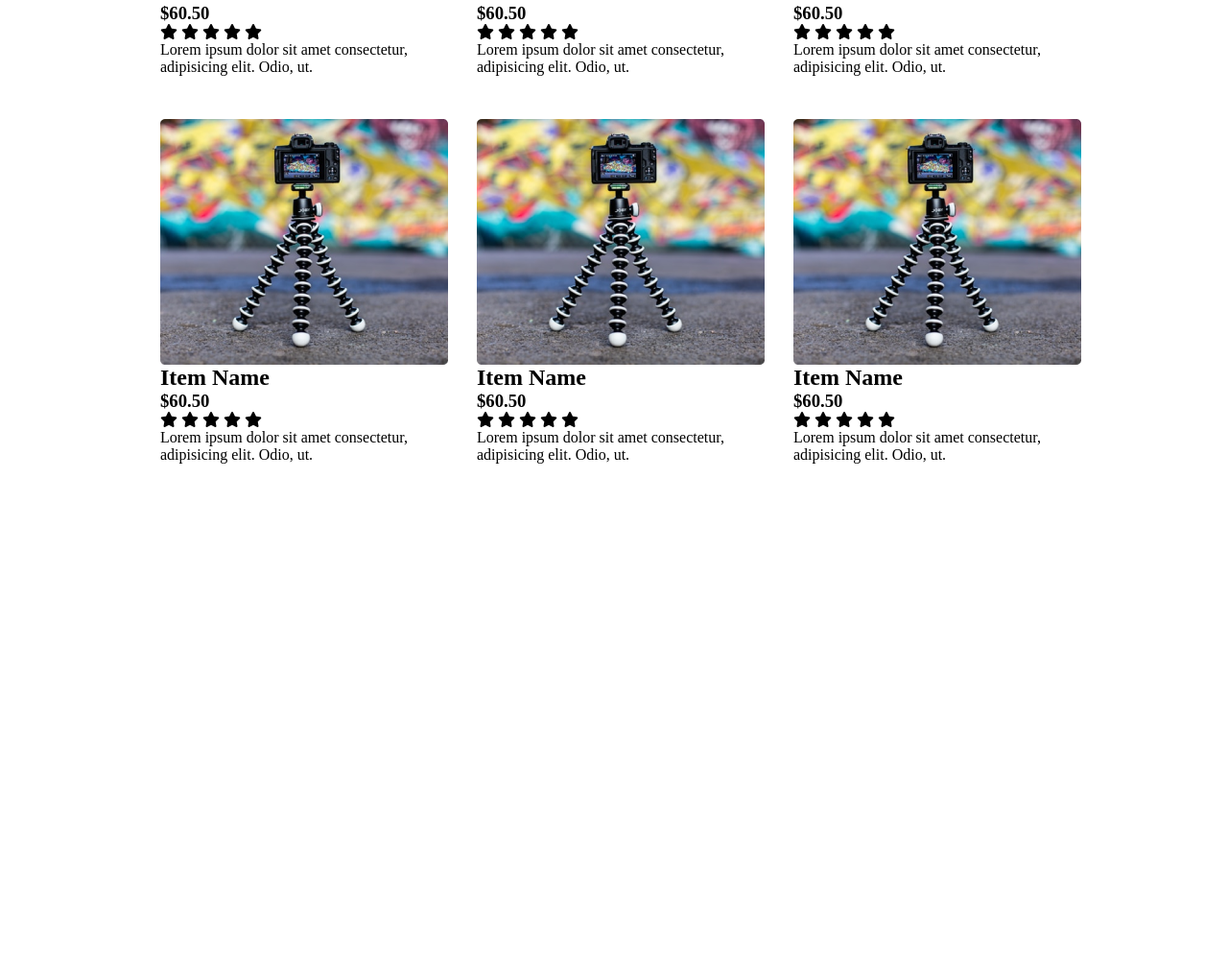
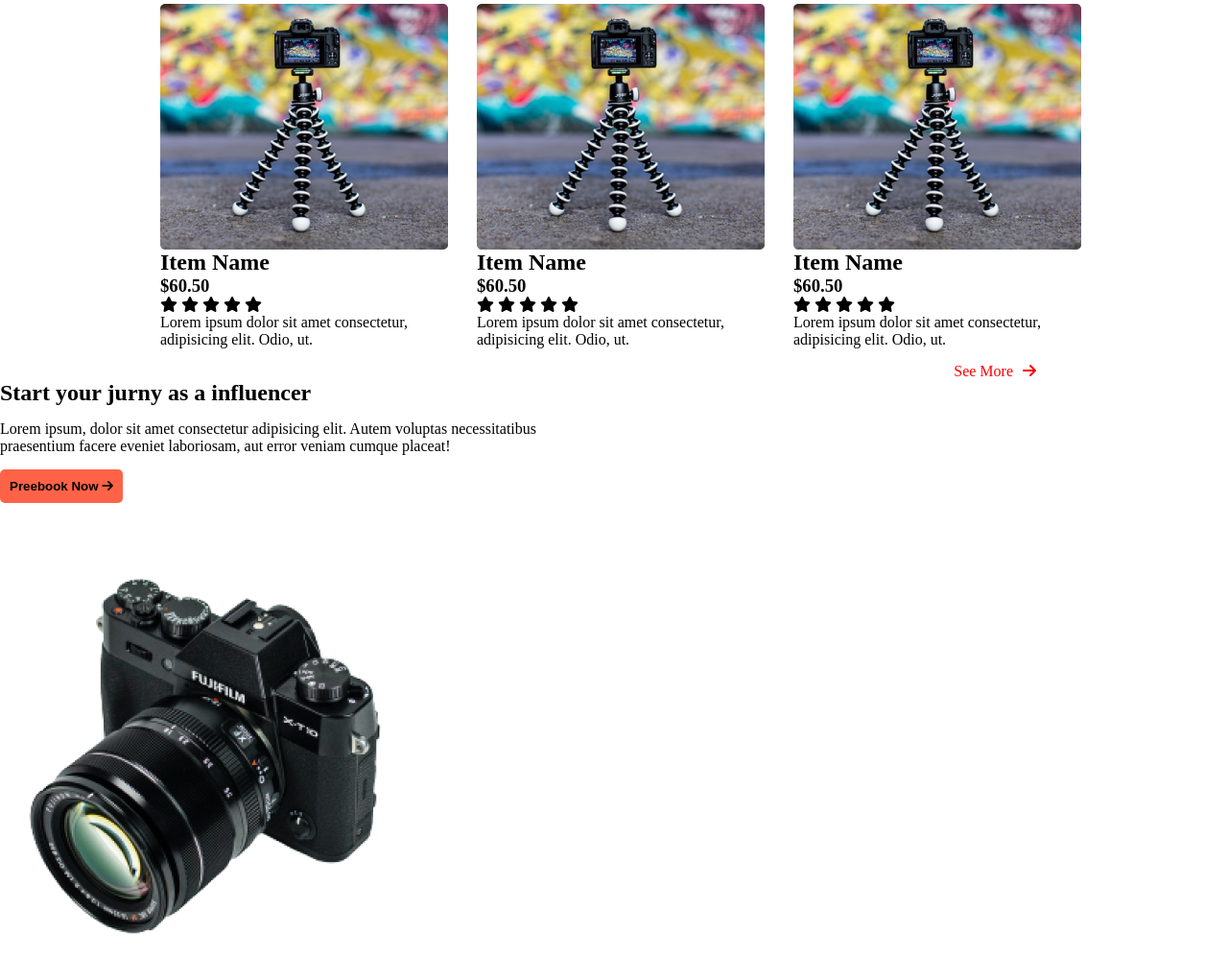
Before and after one commit to Anis1020/influencer-project-respon, a plain HTML site: page index.html in a window 1280 px wide. Shown: the part 1510-2507 px from the top of the page at 96% size. Before the commit the page ends 2008 px from the top, so only its background shows below. Drawn offline with Linux system fonts and the light colour scheme.

Commit message:
again some edite

```diff
--- a/index.html
+++ b/index.html
@@ -42,8 +42,8 @@
      </div>
     </header>
     <main>
-        <section>
-            <div class="brand-section">
+        <section class="brand-section">
+
             <div class="alibaba">
                 <img src="./logos/Alibaba.svg" alt="">
             </div>
@@ -65,7 +65,7 @@
             <div class="alibaba">
                 <img src="./logos/Target.svg" alt="">
             </div>
-        </div>
+
         </section>
 
         <!-- popular collection section start here -->
@@ -199,8 +199,21 @@
                     <p>Lorem ipsum dolor sit amet consectetur, adipisicing elit. Odio, ut.</p>
                 </div>
 
+            </div>
+        </section>
+        <span class="see-more">See More <i class="fas fa-arrow-right"></i></span>
 
-            </div>
+        <section class="last-section">
+            <div class="last-banner">
+                <div class="banner-text">
+                    <h1>Start your jurny as a influencer</h1>
+                    <p>Lorem ipsum, dolor sit amet consectetur adipisicing elit. Autem voluptas necessitatibus praesentium facere eveniet laboriosam, aut error veniam cumque placeat!</p>
+                    <button class="btn-primary">Preebook Now <span><i class="fas fa-arrow-right"></i></span></i></button>
+                </div>
+                <div class="banner-img">
+                    <img src="./images/main-camera.png" alt="">
+                </div>
+             </div>
         </section>
     </main>
     <footer>
--- a/styles/style.css
+++ b/styles/style.css
@@ -69,11 +69,18 @@ nav ul li a{
 }
 /* banner section ends here */
 /* brand section style start here */
----------------------------
+
 .brand-section{
     display: flex;
+    justify-content: center;
+    align-items: center;
+   gap: 55px;
+   padding: 20px 0px;
 }
-
+.alibaba{
+    align-items: center;
+    padding: 20px 0px;
+}
 /* brand section style ends here */
 /* popular collection start here */
 .sec > h1{
@@ -94,9 +101,22 @@ nav ul li a{
    display: flex;
    flex-direction: column;
 }
+.see-more {
+   display: flex;
+   justify-content: flex-end;
+   padding-right: 200px;
+   gap: 10px;
+   color: red;
+}
 /* popular collection ends here here */
 
+/* last section start here */
+.last-section{
 
+}
+.last-banner{
+
+}
 
 
 
@@ -126,15 +146,15 @@ nav ul li a{
         margin-top: 40px;
       }
       /* brand section style start here */
-      -------------------------------
-      /* .brand-section{
+
+      .brand-section{
        display: grid;
        grid-template-columns: repeat(2, 1fr);
        justify-content: center;
        align-items: center;
        padding-left: 50px;
-      } */
-      ----------------------------
+      }
+
       /* popular collection here */
       .popular-collection{
         display: grid;
```
